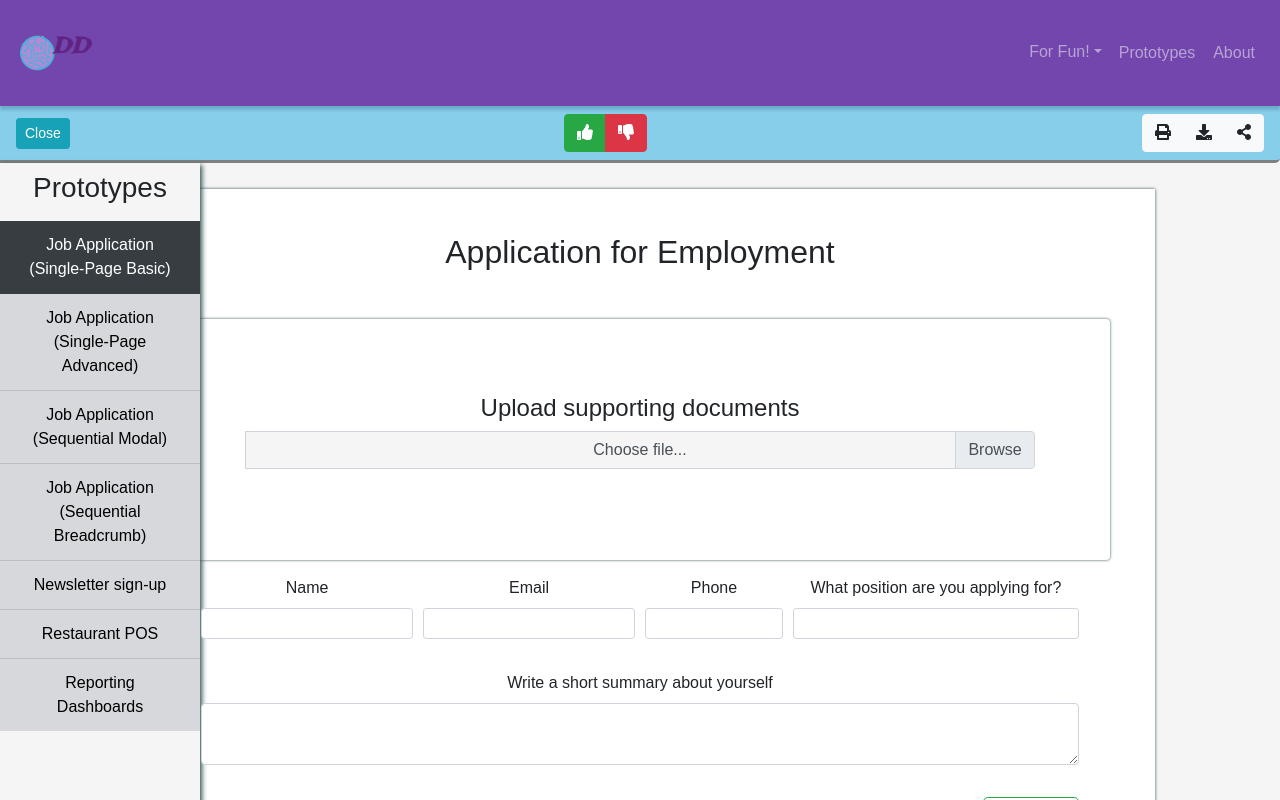
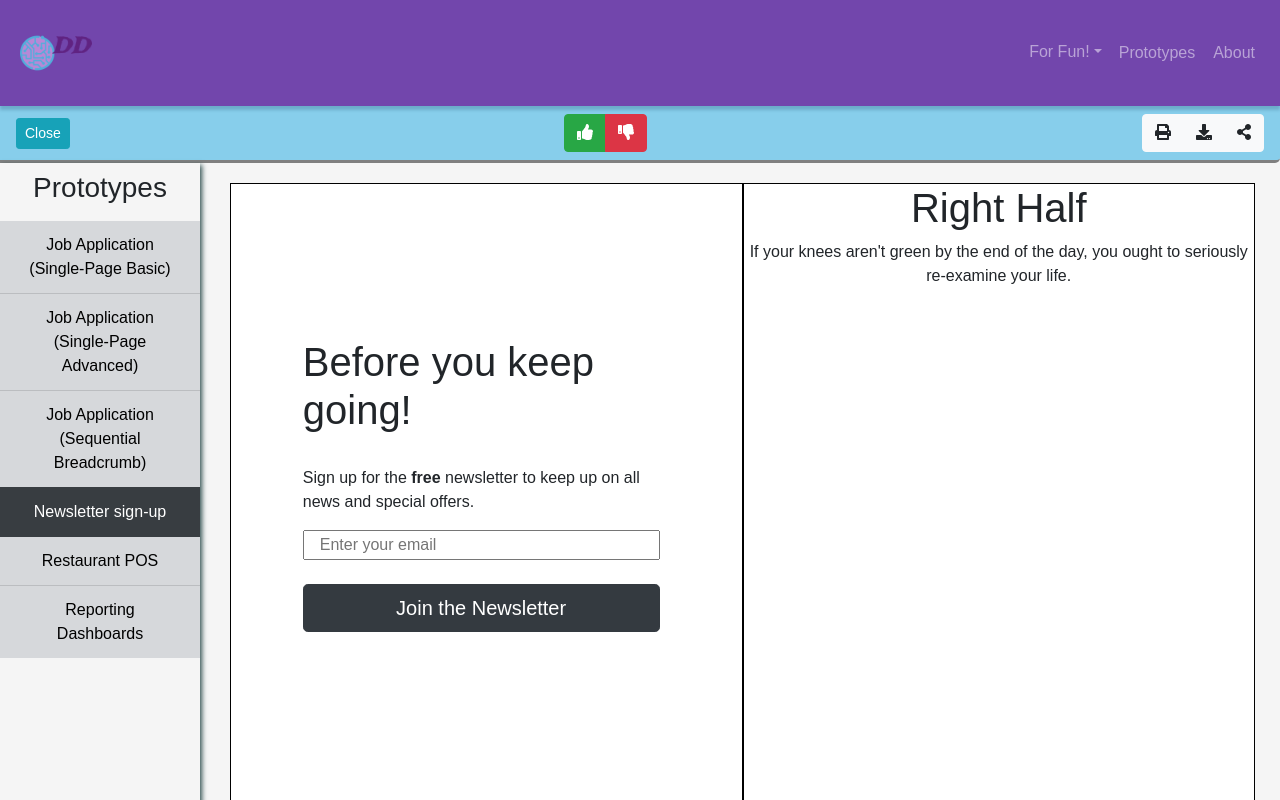
Before and after one commit to derekrdrill/web-portfolio, a React (Vite) app: page /business-prototypes in a window 1280 px wide. Both pictures are taken after a click on the item "Newsletter sign-up". Shown: the top 800 px of the page. Built offline with nearby package versions, Linux system fonts and the light colour scheme; a web font is replaced by a local one.

Commit message:
working on newsletter apps

```diff
--- a/src/projects/business-prototypes/src/components/App.js
+++ b/src/projects/business-prototypes/src/components/App.js
@@ -4,6 +4,7 @@ import Sidebar from './Sidebar';
 import BasicApplication from './job-applications/single-page/Basic';
 import AdvancedApplication from './job-applications/single-page/Advanced';
 import BreadcrumbApplication from './job-applications/sequential/Breadcrumb';
+import SideBySideNewsletter from './newsletter-signup/full-page/SideBySideNewsletter';
 
 class App extends Component {
     state = { sidebarSelected: 'ja1' };
@@ -25,7 +26,7 @@ class App extends Component {
                 <div className="application application-basic" style={{display: this.state.sidebarSelected === 'ja1' ? 'inline-block' : 'none' }}><BasicApplication /></div>
                 <div className="application application-advanced" style={{display: this.state.sidebarSelected === 'ja2' ? 'inline-block' : 'none'}}><AdvancedApplication /></div>
                 <div style={{display: this.state.sidebarSelected === 'ja3' ? 'block' : 'none', marginLeft:'200px'}}><BreadcrumbApplication /></div>
-                <div style={{display: this.state.sidebarSelected === 'ja4' ? 'inline-block' : 'none'}}>JA4!</div>
+                <div style={{display: this.state.sidebarSelected === 'news' ? 'inline-block' : 'none', left: '235px', position: 'absolute', right: '30px', top: '165px'}}><SideBySideNewsletter /></div>
             </div>
         );
     };
--- a/src/projects/business-prototypes/src/components/Sidebar.js
+++ b/src/projects/business-prototypes/src/components/Sidebar.js
@@ -15,9 +15,9 @@ class Sidebar extends Component {
                 <ul className="list-group list-group-flush components">
                     <li id="ja1" className="list-group-item list-group-item-secondary list-group-item-action active" onClick={this.selectSidebar}>Job Application (Single-Page Basic)</li>
                     <li id="ja2" className="list-group-item list-group-item-secondary list-group-item-action" onClick={this.selectSidebar}>Job Application (Single-Page Advanced)</li>
-                    <li id="ja3" className="list-group-item list-group-item-secondary list-group-item-action" onClick={this.selectSidebar}>Job Application (Sequential Modal)</li>
-                    <li id="ja4" className="list-group-item list-group-item-secondary list-group-item-action" onClick={this.selectSidebar}>Job Application (Sequential Breadcrumb)</li>
-                    <li id="news" className="list-group-item list-group-item-secondary list-group-item-action">Newsletter sign-up</li>
+                    <li id="ja3" className="list-group-item list-group-item-secondary list-group-item-action" onClick={this.selectSidebar}>Job Application (Sequential Breadcrumb)</li>
+                    {/* <li id="ja4" className="list-group-item list-group-item-secondary list-group-item-action" onClick={this.selectSidebar}>Job Application (Sequential Breadcrumb)</li> */}
+                    <li id="news" className="list-group-item list-group-item-secondary list-group-item-action" onClick={this.selectSidebar}>Newsletter sign-up</li>
                     <li id="pos" className="list-group-item list-group-item-secondary list-group-item-action">Restaurant POS</li>
                     <li id="dshbd" className="list-group-item list-group-item-secondary list-group-item-action">Reporting Dashboards</li>
                 </ul>
--- /dev/null
+++ b/src/projects/business-prototypes/src/components/newsletter-signup/full-page/SideBySideNewsletter.js
@@ -0,0 +1,30 @@
+import React, { Component } from 'react';
+
+class SideBySideNewsletter extends Component {
+    render() {
+        return (
+            <div style={{ marginTop: '18px' }}>
+                <div className="form-row" style={{backgroundColor: 'white'}}>
+                    <div className="col-6" style={{ border: '1px solid black', paddingTop: '15%', paddingBottom: '22%', paddingLeft: '7%', paddingRight: '8%'}}>
+                        <h1 className="text-left">Before you keep going!</h1>
+                        <br />
+                        <p className="text-left">Sign up for the <strong>free</strong> newsletter to keep up on all news and special offers.</p>
+                        <input type="text" class="form-cpntrol col-12" placeholder="Enter your email" />
+                        <br />
+                        <br />
+                        <button type="buttom" className="btn btn-dark btn-lg col-12">Join the Newsletter</button>
+                    </div>
+                    <div className="col-6" style={{border: '1px solid black'}}>
+                        <form>
+                            <h1>Right Half</h1>
+                            <p>If your knees aren't green by the end of the day, you ought to seriously re-examine your life.</p>
+                        </form>
+
+                    </div>
+                </div>
+            </div>
+        );
+    };
+}
+
+export default SideBySideNewsletter;
```
Also changed, not shown: 2 other files (tests, documents, lock files or other folders).
